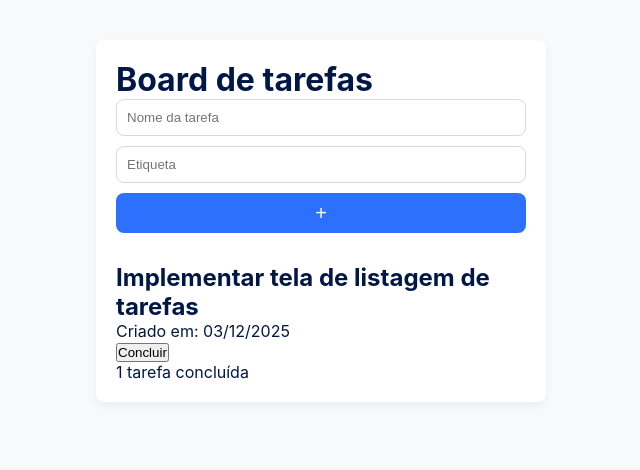
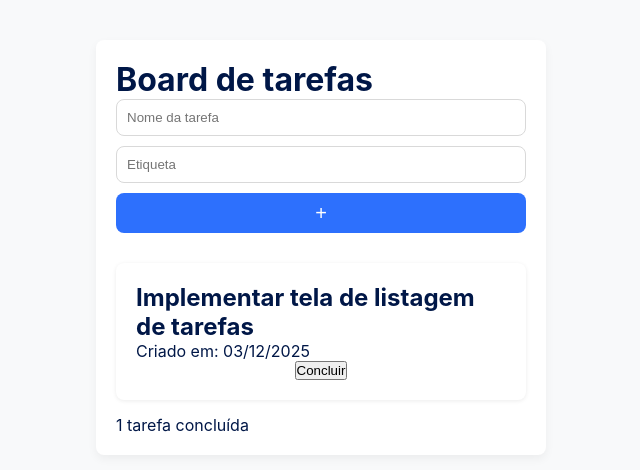
Before and after one commit to Vinnizius1/RID222544_Desafio03-dnc-todo-app, a plain HTML site: page index.html in a window 1280 px wide. Shown: the whole page, without its empty margins (319-959 px from the left). Drawn offline with Linux system fonts and the light colour scheme.

Commit message:
style: Estrutura base e layout Flexbox para os cards de tarefa

```diff
--- a/index.html
+++ b/index.html
@@ -30,6 +30,7 @@
 
       <section class="task-list">
         <article class="task-card">
+          <div class="task-content-wrapper">
             <div class="task-header">
               <h2>Implementar tela de listagem de tarefas</h2>
             </div>
@@ -39,6 +40,7 @@
               <p class="task-date">
                 Criado em: <time datetime="2025-12-03">03/12/2025</time>
               </p>
+            </div>
           </div>
 
           <button class="complete-btn">Concluir</button>
--- a/style.css
+++ b/style.css
@@ -61,3 +61,16 @@ body {
   /* O shorthand 'flex: 1' é popular e define flex-grow: 1, flex-shrink: 1, flex-basis: 0% */
   /* flex: 1; */
 }
+
+/* SEÇÃO LISTA DE TAREFAS */
+.task-card {
+  display: flex;
+  justify-content: space-between;
+  align-items: center;
+  background-color: #ffffff;
+  padding: 2rem;
+  border-radius: 8px;
+  margin-bottom: 1.5rem;
+  box-shadow: 0 1px 4px rgba(0, 0, 0, 0.08);
+  flex-direction: column;
+}
```
Lines whose indentation alone changed are shown as unchanged.
